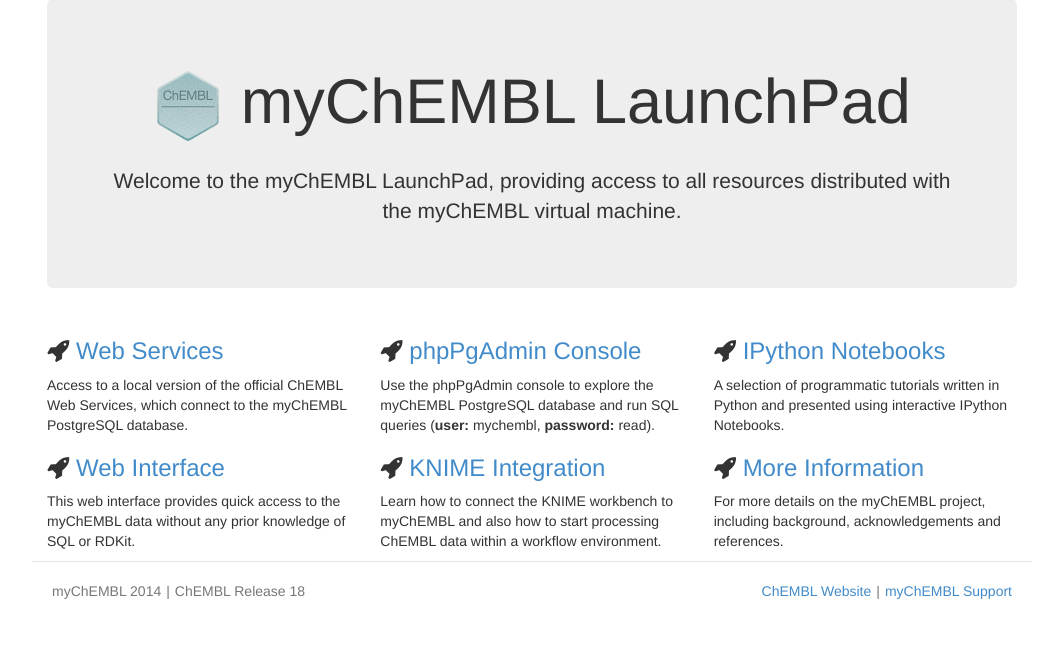
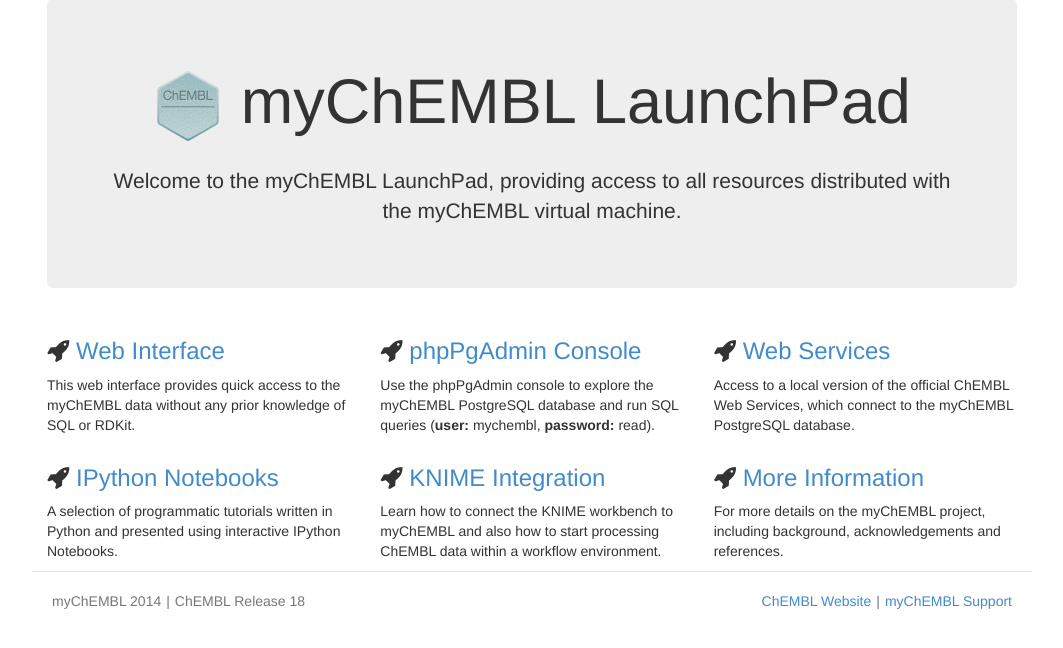
Before and after one commit to chembl/mychembl, a PHP site: page / in a window 1280 px wide. Shown: the part 21-669 px from the top of the page, without its empty margins (108-1171 px from the left). Run offline with PHP 8.4, Linux system fonts and the light colour scheme.

Commit message:
LaunchPad links reorder

```diff
--- a/launchpad/index.php
+++ b/launchpad/index.php
@@ -6,34 +6,41 @@
       </div>
 
       <div class="row">
+
+        <div class="col-lg-4">
+          <h3><i class="fa fa-rocket"></i>&nbsp;<a href="mychembl/app/home.php" target="_blank">Web Interface</a></h3>
+          <p>This web interface provides quick access to the myChEMBL data without any prior knowledge of SQL or RDKit.</p>
+        </div>
+
+        <div class="col-lg-4">
+          <h3><i class="fa fa-rocket"></i>&nbsp;<a href="phppgadmin" target="_blank">phpPgAdmin Console</a></h3>
+          <p>Use the phpPgAdmin console to explore the myChEMBL PostgreSQL database and run SQL queries (<strong>user:</strong> mychembl, <strong>password:</strong> read).</p>
+        </div>
+
         <div class="col-lg-4">
           <h3><i class="fa fa-rocket"></i>&nbsp;<a href="chemblws/docs/" target="_blank">Web Services</a></h3>
           <p>Access to a local version of the official ChEMBL Web Services, which connect to the myChEMBL PostgreSQL database.</p>
+        </div>
 
-          <h3><i class="fa fa-rocket"></i>&nbsp;<a href="mychembl/app/home.php" target="_blank">Web Interface</a></h3>
-          <p>This web interface provides quick access to the myChEMBL data without any prior knowledge of SQL or RDKit.</p>
+      </div>
 
+      <div class="row">
+
+        <div class="col-lg-4">
+          <h3><i class="fa fa-rocket"></i>&nbsp;<a href="/" onclick="javascript:event.target.port=8888" target="_blank">IPython Notebooks</a></h3>
+          <p>A selection of programmatic tutorials written in Python and presented using interactive IPython Notebooks.</p>
         </div>
 
         <div class="col-lg-4">
-
-          <h3><i class="fa fa-rocket"></i>&nbsp;<a href="phppgadmin" target="_blank">phpPgAdmin Console</a></h3>
-          <p>Use the phpPgAdmin console to explore the myChEMBL PostgreSQL database and run SQL queries (<strong>user:</strong> mychembl, <strong>password:</strong> read).</p>
-
           <h3><i class="fa fa-rocket"></i>&nbsp;<a href="knime" target="_blank">KNIME Integration</a></h3>
           <p>Learn how to connect the KNIME workbench to myChEMBL and also how to start processing ChEMBL data within a workflow environment.</p>
-
         </div>
 
         <div class="col-lg-4">
-
-          <h3><i class="fa fa-rocket"></i>&nbsp;<a href="/" onclick="javascript:event.target.port=8888" target="_blank">IPython Notebooks</a></h3>
-          <p>A selection of programmatic tutorials written in Python and presented using interactive IPython Notebooks.</p>
-
           <h3><i class="fa fa-rocket"></i>&nbsp;<a href="more" target="_blank">More Information</a></h3>
           <p>For more details on the myChEMBL project, including background, acknowledgements and references.</p>
+        </div>
 
-        </div>
       </div>
 
 <? include "footer.php"; ?>
```
